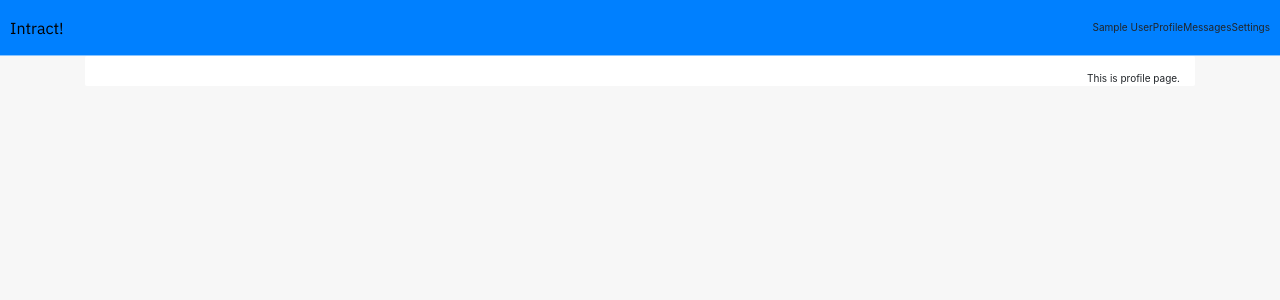
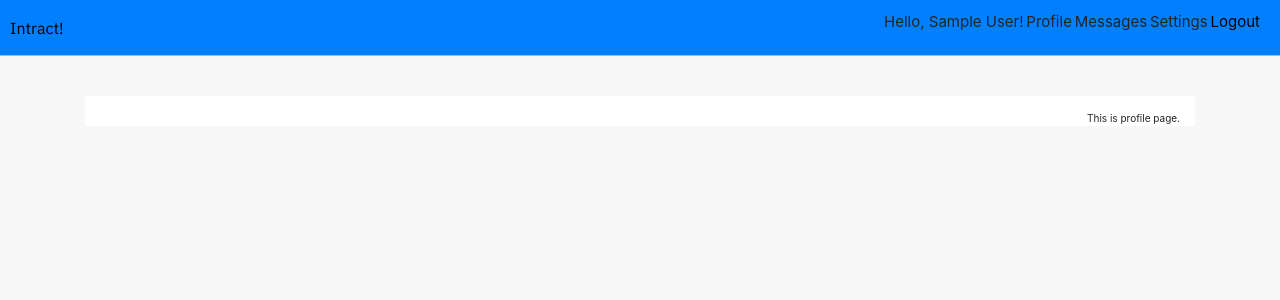
Before and after one commit to lauslim12/intract-social-network, a PHP site: page /profile.php in a window 1280 px wide. Shown: the top 300 px of the page. Run offline with PHP 8.4, Linux system fonts and the light colour scheme; the visitor is signed in with stand-in values (Sample User, id 1).

Commit message:
Posts section + logout done.

```diff
--- a/templates/header.php
+++ b/templates/header.php
@@ -40,16 +40,17 @@
 
   </head>
   <body>
-    <nav class="navbar navbar-expand-lg navigation">
+    <nav class="navbar navbar-expand-lg navigation u-margin-bottom-medium">
       <div class="navigation__logo">
         <a class="navigation__logo--link" href="index.php">Intract!</a>
       </div>
 
-      <ul class="navbar-nav ml-auto">
-        <li ckass="nav-item"><?php echo $user['first_name'] ?></li>
-        <li class="nav-item">Profile</li>
-        <li class="nav-item">Messages</li>
-        <li class="nav-item">Settings</li>
+      <ul class="navigation__items">
+        <li class="navigation__items--item">Hello, <?php echo $user['first_name'] ?>!</li>
+        <li class="navigation__items--item">Profile</li>
+        <li class="navigation__items--item">Messages</li>
+        <li class="navigation__items--item">Settings</li>
+        <li class="navigation__items--item"><a href="src/controllers/handlers/logout.php">Logout</a></li>
       </ul>
 
     </nav>
```
Also changed, not shown: index.php (+19 -8 lines).
